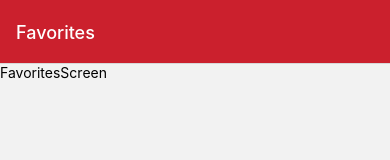
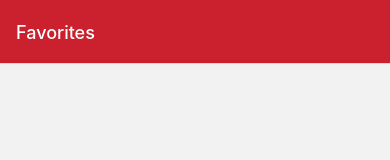
Before and after one commit to PranjalSrivastava01/MealsApp, a React Native app: screen /Favorites in a window 390 px wide. Shown: the top 160 px of the page. Built offline with nearby package versions, Linux system fonts and the light colour scheme.

Commit message:
favourite screen added

```diff
--- a/App.tsx
+++ b/App.tsx
@@ -10,6 +10,8 @@ import FavoritesScreen from './screens/FavoritesScreen';
 import { createBottomTabNavigator } from '@react-navigation/bottom-tabs';
 import AntDesign from 'react-native-vector-icons/AntDesign';
 import IonIcons from 'react-native-vector-icons/Ionicons'
+import {FavouritesContextProvider }from './store/context/favorites-context';
+
 const Tab = createBottomTabNavigator();
 const Stack=createStackNavigator();
 const Drawer = createDrawerNavigator();
@@ -51,7 +53,8 @@ function DrawerNavigator() {
 
 export default function App() {
   return (
-      <NavigationContainer>
+    <FavouritesContextProvider>
+<NavigationContainer>
         <Stack.Navigator screenOptions={{
             title:"Foodie Place",
             headerStyle:{ backgroundColor:'#cb202d'},
@@ -84,6 +87,7 @@ export default function App() {
            />
         </Stack.Navigator>
       </NavigationContainer>
+    </FavouritesContextProvider>
 
       // <View>
       //   <CategoriesScreen></CategoriesScreen>
--- /dev/null
+++ b/components/MealsList/MealsList.js
@@ -0,0 +1,41 @@
+import { StyleSheet, Text, View,FlatList } from 'react-native'
+import React from 'react'
+import MealItem from '../MealItem';
+const MealsList = ({items}) => {
+    function renderMealItem(itemData)
+    {
+    const item=itemData.item;
+
+    const mealItemProps={
+     id:item.id,
+     title:item.title,
+     imageurl:item.imageUrl,
+     affordability:item.affordability,
+     complexity:item.complexity,
+     duration:item.duration,
+
+    };
+    return (
+     <MealItem {...mealItemProps}></MealItem>
+    )
+    }
+    return (
+      <View style={styles.container}>
+        <FlatList
+          data={items}
+          keyExtractor={(item) => item.id}
+          renderItem={renderMealItem}
+        />
+      </View>
+    )
+  }
+
+
+export default MealsList
+
+const styles = StyleSheet.create({
+    container:{
+        flex:1,
+        padding:16,
+      }
+})
--- a/screens/FavoritesScreen.js
+++ b/screens/FavoritesScreen.js
@@ -1,11 +1,14 @@
 import { StyleSheet, Text, View } from 'react-native'
 import React from 'react'
-
+import MealsList from '../components/MealsList/MealsList'
+import { useContext } from 'react'
+import { FavouritesContext } from '../store/context/favorites-context'
+import { MEALS } from '../data/dummy-data'
 const FavoritesScreen = () => {
+  const favouriteMealCtx=useContext(FavouritesContext);
+  const favoriteMeals=MEALS.filter(meal=>favouriteMealCtx.ids.includes(meal.id))
   return (
-    <View>
-      <Text>FavoritesScreen</Text>
-    </View>
+     <MealsList items={favoriteMeals}></MealsList>
   )
 }
 
--- a/screens/MealDetailScreen.js
+++ b/screens/MealDetailScreen.js
@@ -1,21 +1,32 @@
+import React, { useContext, useLayoutEffect } from 'react';
 import { StyleSheet, Text,ScrollView, View ,Image,TextStyle ,Button} from 'react-native'
-import { useLayoutEffect } from 'react';
-import React from 'react'
 import { MEALS } from '../data/dummy-data';
 import MealDetails from '../components/MealDetails';
 import SubTitle from '../components/MealDetail/SubTitle';
 import List from '../components/MealDetail/List';
 import IconButton from '../components/IconButton';
+import { FavouritesContextProvider, FavouritesContext } from '../store/context/favorites-context';
+
+
 function MealDetailScreen  ({route,navigation}){
+  const favouriteMealCtx=useContext(FavouritesContext);
   const mealId=route.params.mealId;
   const selectMeal=MEALS.find((meal)=>meal.id===mealId);
+  const mealIsFavourite=favouriteMealCtx.ids.includes(mealId);
   function headerButtonPressHandler(){
-  console.log('spank me');
+  if(mealIsFavourite)
+  {
+    favouriteMealCtx.removeFavourites(mealId);
+  }
+  else
+  {
+    favouriteMealCtx.addFavorite(mealId);
+  }
   }
   useLayoutEffect(()=>{
     navigation.setOptions({
       headerRight:()=>{
-        return <IconButton  title='hello' icon={'star'} color={'white'} onPress={headerButtonPressHandler}/>
+        return <IconButton  title='hello' icon={mealIsFavourite? 'star':'staro'} color={'white'} onPress={headerButtonPressHandler}/>
       }
     })
   },[navigation,headerButtonPressHandler]);
--- a/screens/MealsOverviewScreen.js
+++ b/screens/MealsOverviewScreen.js
@@ -3,6 +3,7 @@ import React from 'react'
 import {MEALS,CATEGORIES} from '../data/dummy-data';
 import MealItem from '../components/MealItem';
 import { useEffect } from 'react';
+import MealsList from '../components/MealsList/MealsList';
 const MealsOverviewScreen = ({route,navigation}) => {
   const catId = route.params.categoryId;
 
@@ -17,32 +18,7 @@ const MealsOverviewScreen = ({route,navigation}) => {
     },[catId,navigation]);
   })
 
-  function renderMealItem(itemData)
-  {
-  const item=itemData.item;
-
-  const mealItemProps={
-   id:item.id,
-   title:item.title,
-   imageurl:item.imageUrl,
-   affordability:item.affordability,
-   complexity:item.complexity,
-   duration:item.duration,
-
-  };
-  return (
-   <MealItem {...mealItemProps}></MealItem>
-  )
-  }
-  return (
-    <View style={styles.container}>
-      <FlatList
-        data={displayedMeals}
-        keyExtractor={(item) => item.id}
-        renderItem={renderMealItem}
-      />
-    </View>
-  )
+   return <MealsList items={displayedMeals}></MealsList>
 }
 
 export default MealsOverviewScreen
--- /dev/null
+++ b/store/context/favorites-context.js
@@ -0,0 +1,33 @@
+import React, { createContext, useState } from "react";
+
+export const FavouritesContext = createContext({
+  ids: [],
+  addFavorite: (id) => {},
+  removeFavourites: (id) => {},
+});
+
+export function FavouritesContextProvider({ children }) {
+  const [favouriteMealIds, setFavouriteMealIds] = useState([]);
+
+  function addFavorite(id) {
+    setFavouriteMealIds((currentFavIds) => [...currentFavIds, id]);
+  }
+
+  function removeFavourite(id) {
+    setFavouriteMealIds((currentFavIds) =>
+      currentFavIds.filter((mealId) => mealId !== id)
+    );
+  }
+
+  const value = {
+    ids: favouriteMealIds,
+    addFavorite: addFavorite,
+    removeFavourites: removeFavourite,
+  };
+
+  return (
+    <FavouritesContext.Provider value={value}>
+      {children}
+    </FavouritesContext.Provider>
+  );
+}
```
